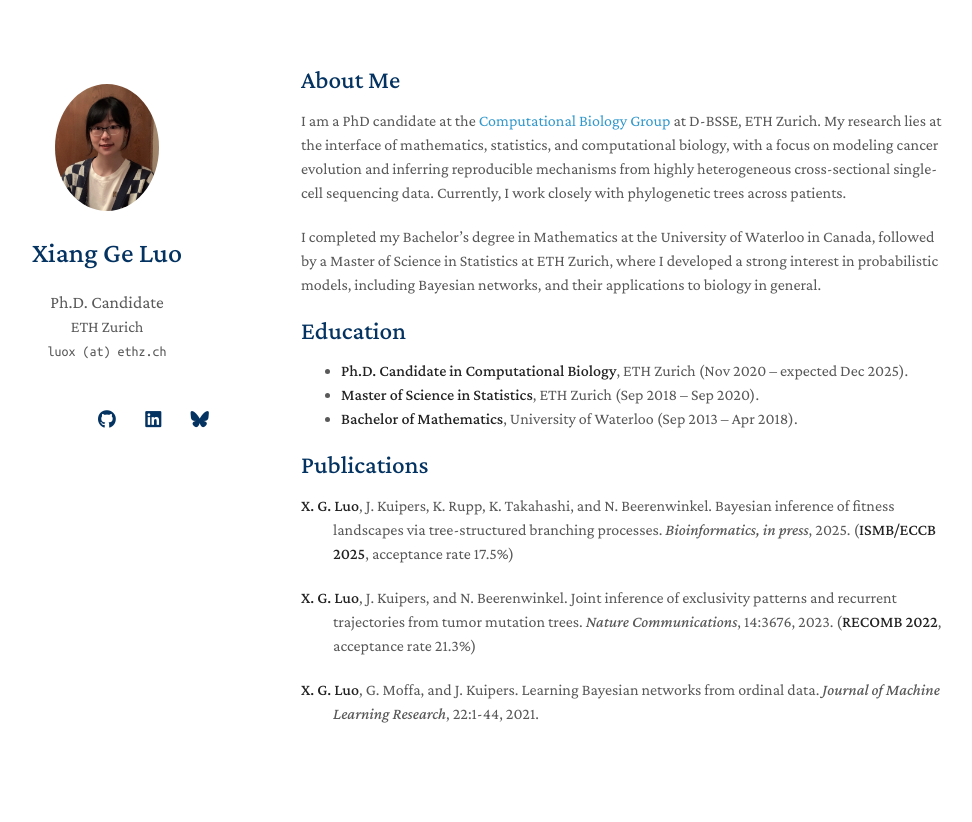
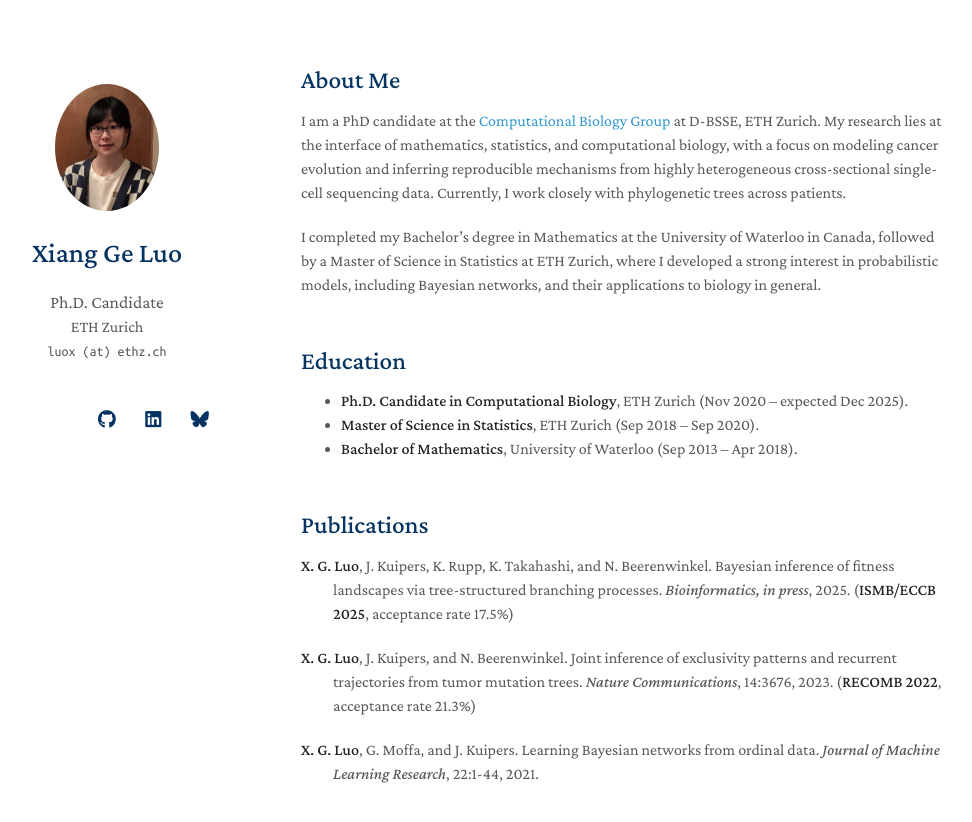
Before and after one commit to xgluo/xgluo.github.io, a Jekyll site: the page built from index.md, in a window 1280 px wide. Shown: the top 822 px of the page, without its empty margins (169-1141 px from the left). Built offline with Jekyll 4.4.1, drawn with Linux system fonts in a browser that asks for light colours; nearby versions of some CDN libraries; a style sheet for code colours, icons or effects is not loaded.

Commit message:
Add more space in homepage

```diff
--- a/index.md
+++ b/index.md
@@ -5,10 +5,10 @@ layout: homepage
 
 {% include_relative _includes/aboutme.md %}
 
-
+<div style="margin-top: 50px;"></div>
 
 {% include_relative _includes/shortcv.md %}
 
-
+<div style="margin-top: 50px;"></div>
 
 {% include_relative _includes/publications.md %}
```
